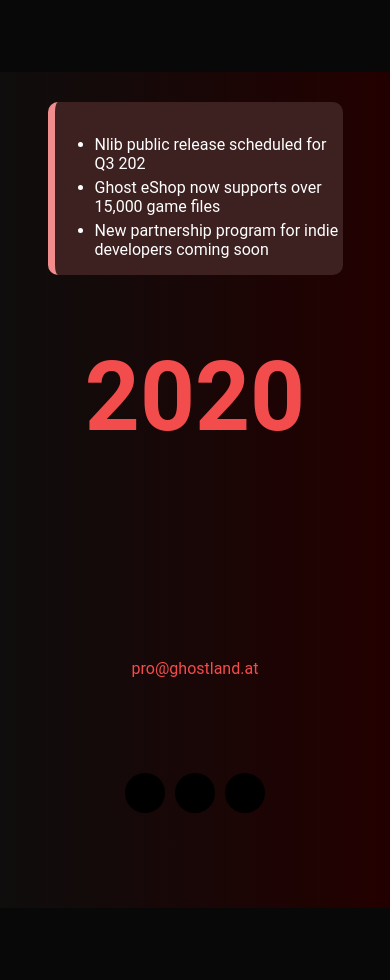
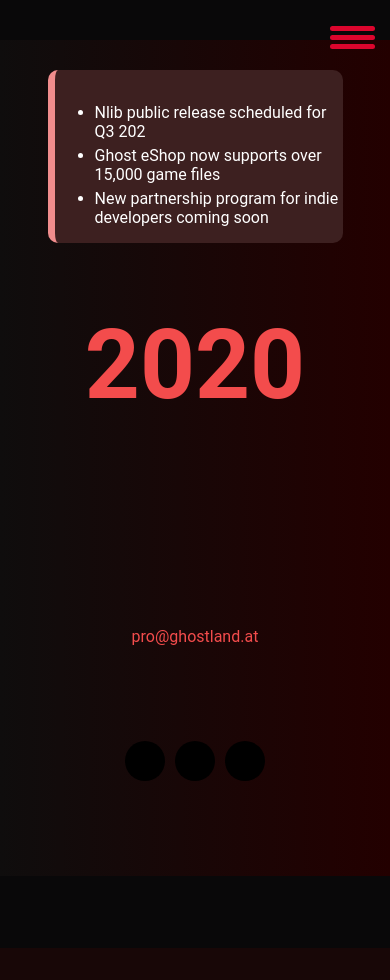
Before and after one commit to ghost-land/GhostLand-Web, a Flask app: template templates/index.jinja in a window 390 px wide. After the commit the page ends 948 px from the top, so only its background shows below. Run offline with Flask 3, Linux system fonts and the light colour scheme; the template is opened without the code that fills it, so the values that code supplies are empty; parts of the project's set-up code (start-up, migrations or seed data) failed here and were passed over.

Commit message:
Add responsive to main page
Updated styles and layout to ensure the index page is responsive across different devices and screen sizes.

```diff
--- a/static/css/index.css
+++ b/static/css/index.css
@@ -133,6 +133,7 @@ span.red {
 }
 
 div.contact p {
+  text-align: center;
   margin-bottom: 0;
 }
 
--- a/static/css/style.css
+++ b/static/css/style.css
@@ -12,6 +12,7 @@ body {
   flex-direction: column;
   justify-content: space-between;
 }
+
 
 /* === HEADER === */
 
@@ -46,12 +47,125 @@ header li {
   margin-left: 38px;
 }
 
+@media screen and (max-width: 750px) {
+  /* Source: https://codepen.io/alvarotrigo/pen/oNGzoYd */
+
+  header {
+    position: relative;
+    overflow-x: clip;
+  }
+
+  #menu {
+    z-index: 2;
+    display: flex;
+    flex-direction: column;
+    align-items: flex-end;
+  }
+
+  #menu-bar {
+    width: 45px;
+    height: 40px;
+    margin: 30px 15px 0 0;
+    cursor: pointer;
+  }
+
+  .bar {
+    height: 5px;
+    width: 100%;
+    background-color: #DC052D;
+    display: block;
+    border-radius: 5px;
+    transition: 0.3s ease;
+  }
+
+  #bar1 {
+    transform: translateY(-4px);
+  }
+
+  #bar3 {
+    transform: translateY(4px);
+  }
+
+  .nav {
+    transition: 0.3s ease;
+    display: none;
+  }
+
+  .nav ul {
+    padding: 0 22px;
+
+    display: flex;
+    flex-direction: column;
+    align-items: flex-end;
+  }
+
+  .nav li {
+    list-style: none;
+    padding: 12px 0;
+    margin-left: 0;
+  }
+
+  .nav li a {
+    color: white;
+    font-size: 20px;
+    text-decoration: none;
+  }
+
+  .nav li a:hover {
+    font-weight: bold;
+  }
+
+  .menu-bg, #menu {
+    top: 0;
+    right: 0;
+    position: absolute;
+  }
+
+  .menu-bg {
+    z-index: 1;
+    width: 0;
+    height: 0;
+    margin: 30px 0 20px 20px;
+    background: radial-gradient(circle, #DC052D, #DC052D);
+    border-radius: 50%;
+    transition: 0.3s ease;
+  }
+
+  .change {
+    display: block;
+  }
+
+  .change .bar {
+    background-color: white;
+  }
+
+  .change #bar1 {
+    transform: translateY(4px) rotateZ(-45deg);
+  }
+
+  .change #bar2 {
+    opacity: 0;
+  }
+
+  .change #bar3 {
+    transform: translateY(-6px) rotateZ(45deg);
+  }
+
+  .change-bg {
+    width: 490px;
+    height: 555px;
+    transform: translate(53%,-30%);
+  }
+}
+
+
 /* === FOOTER === */
 
 footer {
   margin-top: 80px;
   justify-content: center;
 }
+
 
 /* === BASE === */
 
@@ -69,3 +183,11 @@ main {
   align-items: center;
   padding: 15px;
 }
+
+.dynamic-title {
+  text-align: center;
+}
+
+.dynamic-title span {
+  display: inline-block;
+}
--- /dev/null
+++ b/static/js/header.js
@@ -0,0 +1,5 @@
+function menuOnClick() {
+    document.getElementById("menu-bar").classList.toggle("change");
+    document.getElementById("nav").classList.toggle("change");
+    document.getElementById("menu-bg").classList.toggle("change-bg");
+}
--- a/templates/components/header.html
+++ b/templates/components/header.html
@@ -2,7 +2,15 @@
   <a href="/" class="title">
     {{ text('title', lang) }}
   </a>
-  <nav>
+
+  <div>
+    <div id="menu">
+      <div id="menu-bar" onclick="menuOnClick()">
+        <div id="bar1" class="bar"></div>
+        <div id="bar2" class="bar"></div>
+        <div id="bar3" class="bar"></div>
+      </div>
+      <nav class="nav" id="nav">
         <ul>
         <li><a href="/announcements">{{ text('Announcements', lang) }}</a></li>
         <li><a href="/about">{{ text('About', lang) }}</a></li>
@@ -10,4 +18,7 @@
         <li><a href="/contact">{{ text('Contact', lang) }}</a></li>
       </ul>
       </nav>
+    </div>
+    <div class="menu-bg" id="menu-bg"></div>
+  </div>
 </header>
--- a/templates/index.jinja
+++ b/templates/index.jinja
@@ -3,6 +3,8 @@
 <head>
     <meta charset="UTF-8">
     <meta name="viewport" content="width=device-width, initial-scale=1.0">
+
+    <script src="{{ url_for('static', filename='js/header.js') }}"></script>
     <link rel="stylesheet" href="{{ url_for('static', filename='css/style.css') }}">
     <link rel="stylesheet" href="{{ url_for('static', filename='css/index.css') }}">
     <title>{{ text('main_page_title', lang) }}</title>
@@ -58,8 +60,10 @@
         </div>
 
         <div class="contact category">
-            <h1 class="contact">
-                {{ text('contact_title', lang) }}
+            <h1 class="dynamic-title contact">
+                {% for t in text('contact_title', lang).split('%br%') %}
+                    <span>{{t}}</span>
+                {% endfor %}
             </h1>
             <p>{{ text('contact_description', lang) | safe }}</p>
             <a href="mailto:pro@ghostland.at">
@@ -69,8 +73,10 @@
         </div>
 
         <div class="follow-us category">
-            <h1 class="follow-us">
-                {{ text('Follow our journey', lang) | safe }}
+            <h1 class="dynamic-title follow-us">
+                {% for t in text('Follow our journey', lang) .split('%br%') %}
+                    <span>{{t | safe}}</span>
+                {% endfor %}
             </h1>
             <div class="socials">
                 <a title="{{ text('Twitter', lang) }}" href="{{settings['socials'].get('twitter')}}" target="_blank" class="circle">{{ open('static/images/twitter.svg').read() }}</a>
```
Also changed, not shown: 2 other files. Lines whose indentation alone changed are shown as unchanged.
